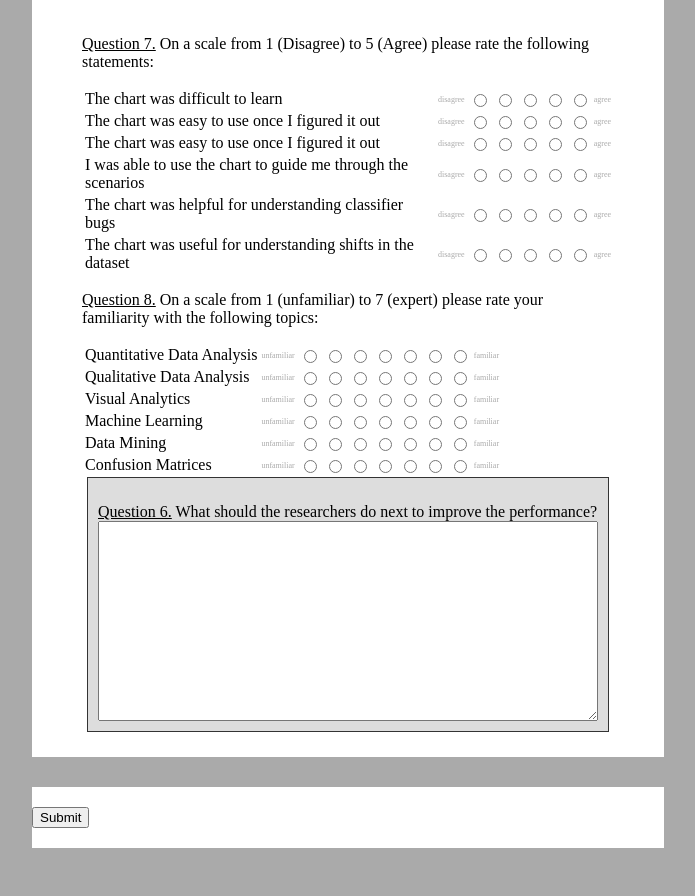
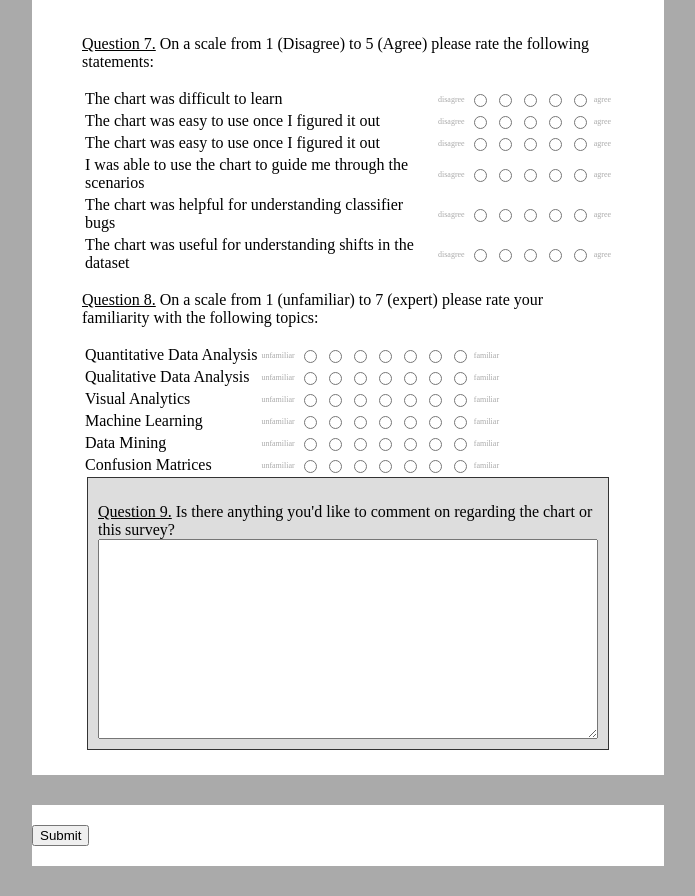
Before and after one commit to etcgroup/diamond_survey, a PHP site: page /survey.php in a window 1280 px wide. Shown: the part 4375-5271 px from the top of the page, without its empty margins (292-987 px from the left). Before the commit the page ends 5223 px from the top, so only its background shows below. Run offline with PHP 8.4, Linux system fonts and the light colour scheme; some libraries are stand-ins or nearby versions.

Commit message:
Polished up textareas

```diff
--- a/mturk/survey.php
+++ b/mturk/survey.php
@@ -38,7 +38,8 @@ include("utils/UI.php");
             .q-box-right{ float:right; width:20%; }
             .q-box-clear{ clear:both;padding-top:15px; }
             .img{ text-align: center; }
-            .img img{ border:solid 1px #aaaaaa; }
+            .img img{ border: solid 1px #aaaaaa; }
+            textarea{ width: 500px; height: 200px; }
         </style>
         <script>
             $(function() {
@@ -189,13 +190,13 @@ include("utils/UI.php");
                         <div class="help ui-state-highlight" help="possible-problems">help</div>
                     </div>
                     <div class="q-box-clear">
-                        <textarea style="width:500px;height:200px;"></textarea>
+                        <textarea name="open-ended-2-problems"></textarea>
                     </div>
                 </div>
                 <div class="q-box">
                     <div class="q-box-clear">
                         <u>Question 4.</u> What should the researchers do next to improve the performance?<br>
-                        <textarea style="width:500px;height:200px;"></textarea>
+                        <textarea name="open-ended-2-solutions"></textarea>
                     </div>
                 </div>
             </div>
@@ -212,13 +213,13 @@ include("utils/UI.php");
                         <div class="help ui-state-highlight" help="possible-problems">help</div>
                     </div>
                     <div class="q-box-clear">
-                        <textarea style="width:500px;height:200px;"></textarea>
+                        <textarea name="open-ended-3-problems"></textarea>
                     </div>
                 </div>
                 <div class="q-box">
                     <div class="q-box-clear">
                         <u>Question 6.</u> What should the researchers do next to improve the performance?<br>
-                        <textarea style="width:500px;height:200px;"></textarea>
+                        <textarea name="open-ended-3-solutions"></textarea>
                     </div>
                 </div>
             </div>
@@ -252,8 +253,8 @@ include("utils/UI.php");
 
                 <div class="q-box">
                     <div class="q-box-clear">
-                        <u>Question 6.</u> What should the researchers do next to improve the performance?<br>
-                        <textarea style="width:500px;height:200px;"></textarea>
+                        <u>Question 9.</u> Is there anything you'd like to comment on regarding the chart or this survey?<br>
+                        <textarea name="open-ended-comments"></textarea>
                     </div>
                 </div>
             </div>
```
